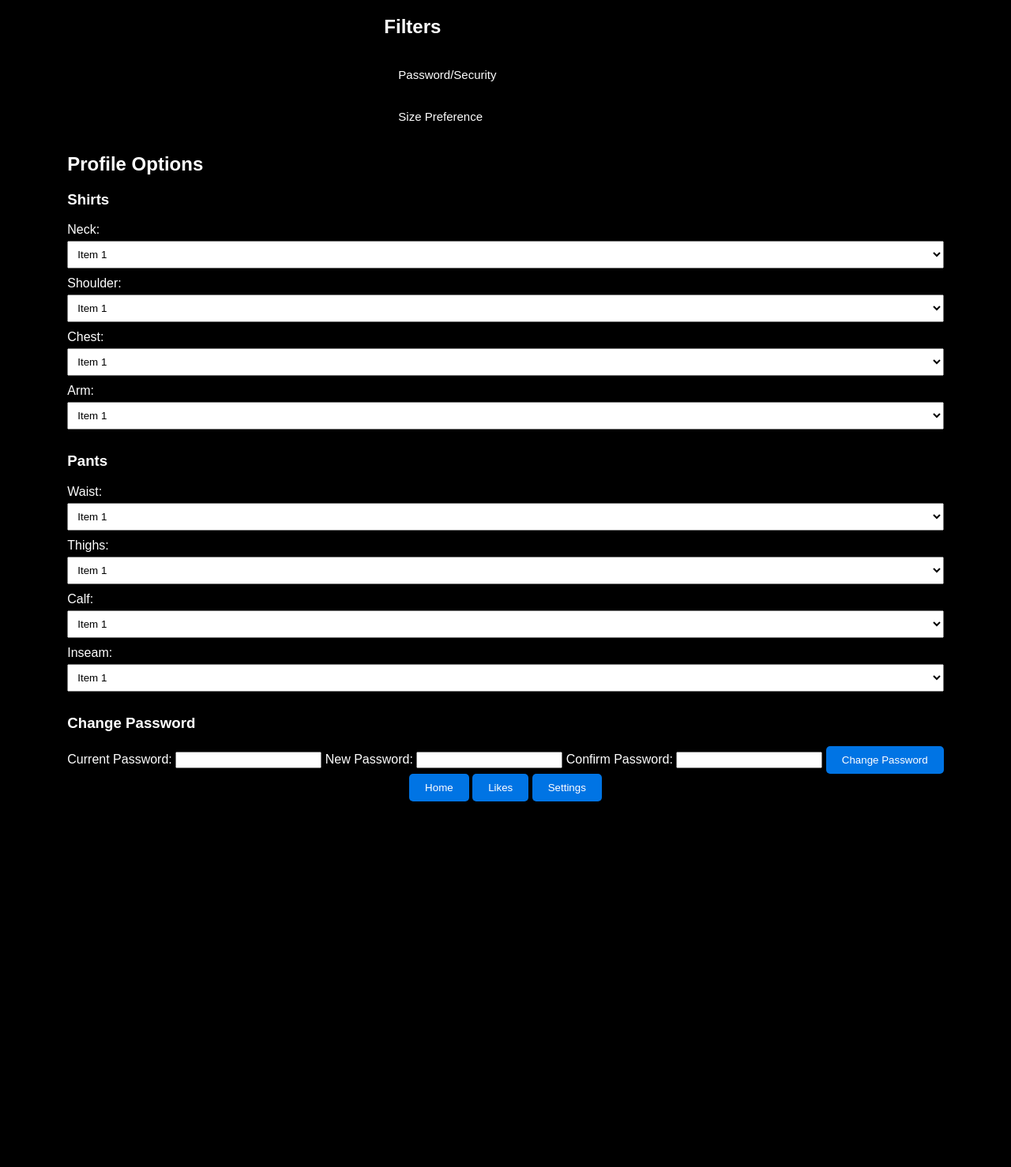
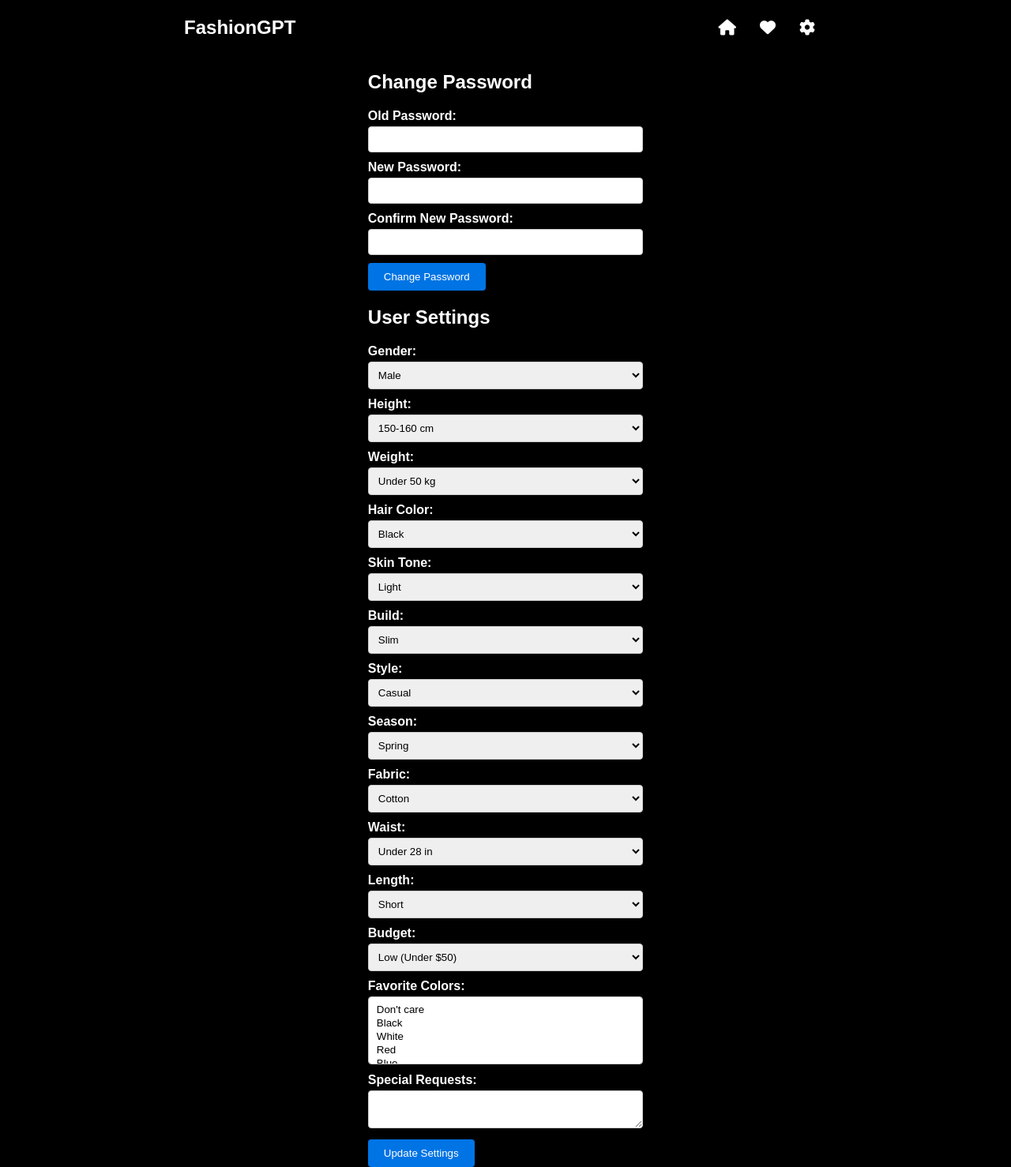
Before and after one commit to KatieOrtiz/FashionGPT, a Flask app: page /userSettings in a window 1280 px wide. Shown: the whole page at 79% size. Before the commit the page ends 1015 px from the top, so only its background shows below. Run offline with Flask 3, Linux system fonts and the light colour scheme; some libraries are stand-ins or nearby versions.

Commit message:
udpated 2 pages

```diff
--- a/static/styles.css
+++ b/static/styles.css
@@ -8,7 +8,8 @@ body {
   font-family: Arial, sans-serif;
   background-color: black;
   color: white;
-  overflow: hidden;
+  overflow-y: auto; /* Enable vertical scrolling */
+  overflow-x: hidden; /* Prevent horizontal scrolling */
 }
 
 .header {
@@ -87,6 +88,7 @@ button {
   right: 0; /* Align the footer to the right edge of the viewport */
 }
 
+
 .collapsible {
   background-color: black;
   color: white;
@@ -160,10 +162,12 @@ h1.section-header {
   justify-content: space-between; /* Center boxes horizontally with space between */
 }
 
+
 .box:hover {
   background-color: gray;
   transform: translateY(-3px);
 }
+
 
 #next-button {
   margin-top: 30px; /* Add margin to separate button from boxes */
@@ -173,3 +177,48 @@ h1.section-header {
   display: flex;
   justify-content: center;
 }
+/* Form Styles */
+.change-password, .user-settings-form {
+  margin-bottom: 20px;
+}
+
+.form-group {
+  margin-bottom: 10px;
+}
+
+label {
+  display: block;
+  font-weight: bold;
+}
+
+input[type="password"],
+select,
+textarea {
+  width: 100%;
+  padding: 8px;
+  margin-top: 4px;
+  margin-bottom: 10px;
+  border: 1px solid #cccccc;
+  border-radius: 4px;
+  box-sizing: border-box;
+}
+
+input[type="submit"] {
+  background-color: #0074e4;
+  color: white;
+  padding: 10px 20px;
+  border: none;
+  border-radius: 4px;
+  cursor: pointer;
+}
+
+input[type="submit"]:hover {
+  background-color: #0074e4;
+}
+
+/* Responsive Styles */
+@media (max-width: 768px) {
+  .container {
+    padding: 10px;
+  }
+}
--- a/templates/userSettings.html
+++ b/templates/userSettings.html
@@ -1,139 +1,163 @@
 <!DOCTYPE html>
 <html lang="en">
-  <head>
-    <meta charset="UTF-8" />
-    <meta name="viewport" content="width=device-width, initial-scale=1.0" />
-    <link rel="stylesheet" href="static/styles.css">
-    <script src="static/script.js"></script>
-    <style>
-      /* Add a class to the labels to target only the ones for dropdowns */
-      label.dropdown-label {
-          display: block;
-          margin-bottom: 5px; /* Optional: Add some spacing between labels and dropdowns */
-      }
+<head>
+  <meta charset="UTF-8" />
+  <meta name="viewport" content="width=device-width, initial-scale=1.0" />
+  <link rel="stylesheet" href="static/styles.css" />
+  <link rel="stylesheet" href="https://cdnjs.cloudflare.com/ajax/libs/font-awesome/6.3.0/css/all.min.css" />
+  <script src="static/script.js"></script>
+  <title>User Settings</title>
+</head>
+<body class="user-settings">
+  <header class="usersettingheader">
+    <div class="settingsContainer">
+      <nav class="navbar">
+        <h1>FashionGPT</h1>
+        <ul>
+          <li></li>
+          <span id="homebutton"><i class="fas fa-house"></i></span>
+          <span id="likebutton"><i class="fas fa-heart"></i></span>
+          <span id="settingbutton"><i class="fas fa-gear"></i></span>
+        </ul>
+      </nav>
+    </div>
+  </header>
+  <div class="settingsContainer">
+    <h2>Change Password</h2>
+    <form method="POST" action="/change-password">
+      <label for="oldPassword">Old Password:</label>
+      <input type="password" id="oldPassword" name="oldPassword" required>
 
-      /* Style for the dropdowns */
-      select.menu-dropdown {
-          width: 100%; /* Make the dropdown take 100% width of its container */
-          padding: 8px;
-          box-sizing: border-box; /* Include padding and border in the total width */
-          margin-bottom: 10px; /* Optional: Add some spacing between dropdowns */
-      }
-  </style>
-    <title>User Profile</title>
-  </head>
+      <label for="newPassword">New Password:</label>
+      <input type="password" id="newPassword" name="newPassword" required>
 
-<body>
+      <label for="confirmNewPassword">Confirm New Password:</label>
+      <input type="password" id="confirmNewPassword" name="confirmNewPassword" required>
 
-  <body class="three-sections-page">
-
-    <div id="left-section">
-        <h2>Filters</h2>
-        <button class="collapsible">Password/Security</button>
-        <div class="content">
-            <p>Go to Password and Security</p>
-        </div>
-
-        <button class="collapsible">Size Preference</button>
-        <div class="content">
-            <p>Go to Size Preference</p>
-        </div>
-
-    </div>
-
-
-
-    <div id="middle-section">
-      <h2>Profile Options</h2>
-      <h3>Shirts</h3>
-
-      <!-- Dropdown Menu 1 -->
-      <label for="neck" class="dropdown-label">Neck:</label>
-      <select id="neck" name="neck" class="menu-dropdown">
-          <option value="item1">Item 1</option>
-          <option value="item2">Item 2</option>
-          <!-- Add more options as needed -->
+      <input type="submit" value="Change Password">
+    </form>
+    <div class="settingsContainer">
+    <h2>User Settings</h2>
+    <form method="POST" action="/update-settings">
+      <!-- Dropdowns for profile information -->
+      <label for="gender">Gender:</label>
+      <select id="gender" name="gender" required>
+        <option value="male">Male</option>
+        <option value="female">Female</option>
       </select>
 
-      <!-- Dropdown Menu 2 -->
-      <label for="shoulder" class="dropdown-label">Shoulder:</label>
-      <select id="shoulder" name="shoulder" class="menu-dropdown">
-          <option value="item1">Item 1</option>
-          <option value="item2">Item 2</option>
-          <!-- Add more options as needed -->
+      <label for="height">Height:</label>
+      <select id="height" name="height" required>
+        <option value="150-160">150-160 cm</option>
+        <option value="161-170">161-170 cm</option>
+        <option value="171-180">171-180 cm</option>
+        <option value="181-190">181-190 cm</option>
+        <option value="191+">191+ cm</option>
       </select>
 
-      <label for="chest" class="dropdown-label">Chest:</label>
-      <select id="chest" name="chest" class="menu-dropdown">
-          <option value="item1">Item 1</option>
-          <option value="item2">Item 2</option>
-          <!-- Add more options as needed -->
+      <label for="weight">Weight:</label>
+      <select id="weight" name="weight" required>
+        <option value="under50">Under 50 kg</option>
+        <option value="50-60">50-60 kg</option>
+        <option value="61-70">61-70 kg</option>
+        <option value="71-80">71-80 kg</option>
+        <option value="81+">81+ kg</option>
       </select>
 
-      <label for="arm" class="dropdown-label">Arm:</label>
-      <select id="arm" name="arm" class="menu-dropdown">
-          <option value="item1">Item 1</option>
-          <option value="item2">Item 2</option>
-          <!-- Add more options as needed -->
+      <label for="hair">Hair Color:</label>
+      <select id="hair" name="hair" required>
+        <option value="black">Black</option>
+        <option value="brown">Brown</option>
+        <option value="blonde">Blonde</option>
+        <option value="red">Red</option>
+        <option value="grey">Grey</option>
+        <option value="other">Other</option>
       </select>
 
-      <h3>Pants</h3>
-
-      <!-- Dropdown Menu 3 -->
-      <label for="waist" class="dropdown-label">Waist:</label>
-      <select id="waist" name="waist" class="menu-dropdown">
-          <option value="item1">Item 1</option>
-          <option value="item2">Item 2</option>
-          <!-- Add more options as needed -->
+      <label for="skintone">Skin Tone:</label>
+      <select id="skintone" name="skintone" required>
+        <option value="light">Light</option>
+        <option value="medium">Medium</option>
+        <option value="dark">Dark</option>
       </select>
 
-      <label for="thighs" class="dropdown-label">Thighs:</label>
-      <select id="thighs" name="thighs" class="menu-dropdown">
-          <option value="item1">Item 1</option>
-          <option value="item2">Item 2</option>
-          <!-- Add more options as needed -->
+      <label for="build">Build:</label>
+      <select id="build" name="build" required>
+        <option value="slim">Slim</option>
+        <option value="average">Average</option>
+        <option value="muscular">Muscular</option>
+        <option value="heavy">Heavy</option>
       </select>
 
-      <label for="calf" class="dropdown-label">Calf:</label>
-      <select id="calf" name="calf" class="menu-dropdown">
-          <option value="item1">Item 1</option>
-          <option value="item2">Item 2</option>
-          <!-- Add more options as needed -->
+      <label for="style">Style:</label>
+      <select id="style" name="style" required>
+        <option value="casual">Casual</option>
+        <option value="formal">Formal</option>
+        <option value="sporty">Sporty</option>
+        <option value="vintage">Vintage</option>
+        <option value="-">Don't care</option>
       </select>
 
-      <label for="inseam" class="dropdown-label">Inseam:</label>
-      <select id="inseam" name="inseam" class="menu-dropdown">
-          <option value="item1">Item 1</option>
-          <option value="item2">Item 2</option>
-          <!-- Add more options as needed -->
+      <label for="season">Season:</label>
+      <select id="season" name="season" required>
+        <option value="spring">Spring</option>
+        <option value="summer">Summer</option>
+        <option value="fall">Fall</option>
+        <option value="winter">Winter</option>
+        <option value="-">Don't care</option>
       </select>
-      <h3>Change Password</h3>
- <!-- Change Password Form -->
- <form class="change-password-form">
-  <label for="currentPassword">Current Password:</label>
-  <input type="password" id="currentPassword" name="currentPassword" required>
 
-  <label for="newPassword">New Password:</label>
-  <input type="password" id="newPassword" name="newPassword" required>
+      <label for="fabric">Fabric:</label>
+      <select id="fabric" name="fabric" required>
+        <option value="cotton">Cotton</option>
+        <option value="polyester">Polyester</option>
+        <option value="wool">Wool</option>
+        <option value="linen">Linen</option>
+        <option value="-">Don't care</option>
+      </select>
 
-  <label for="confirmPassword">Confirm Password:</label>
-  <input type="password" id="confirmPassword" name="confirmPassword" required>
+      <label for="waist">Waist:</label>
+      <select id="waist" name="waist" required>
+        <option value="under28">Under 28 in</option>
+        <option value="28-32">28-32 in</option>
+        <option value="33-37">33-37 in</option>
+        <option value="38+">38+ in</option>
+      </select>
 
-  <button type="submit">Change Password</button>
-</form>
+      <label for="length">Length:</label>
+      <select id="length" name="length" required>
+        <option value="short">Short</option>
+        <option value="regular">Regular</option>
+        <option value="long"></option>
+        <option value="-">Don't know</option>
+      </select>
 
-    </div>
+      <label for="budget">Budget:</label>
+      <select id="budget" name="budget" required>
+        <option value="under$50">Low (Under $50)</option>
+        <option value="$50-150">Medium ($50 - $150)</option>
+        <option value="over$150">High (Over $150)</option>
+        <option value="-">Don't have one</option>
+      </select>
 
+      <label for="colors">Favorite Colors:</label>
+      <select id="colors" name="colors" multiple required>
+        <option value="-">Don't care</option>
+        <option value="black">Black</option>
+        <option value="white">White</option>
+        <option value="red">Red</option>
+        <option value="blue">Blue</option>
+        <option value="green">Green</option>
+        <option value="yellow">Yellow</option>
+        <option value="purple">Purple</option>
+      </select>
 
-    <div id="right-section">
-      <button class="menu-button">Home</button>
-      <button class="menu-button">Likes</button>
-      <button class="menu-button">Settings</button>
+      <label for="specialRequests">Special Requests:</label>
+      <textarea id="specialRequests" name="specialRequests"></textarea>
+
+      <input type="submit" value="Update Settings">
+    </form>
   </div>
-
-
-
-
-
-
+  </div>
 </body>
+</html>
```
Also changed, not shown: templates/reigstersize.html (+42 -43 lines).
